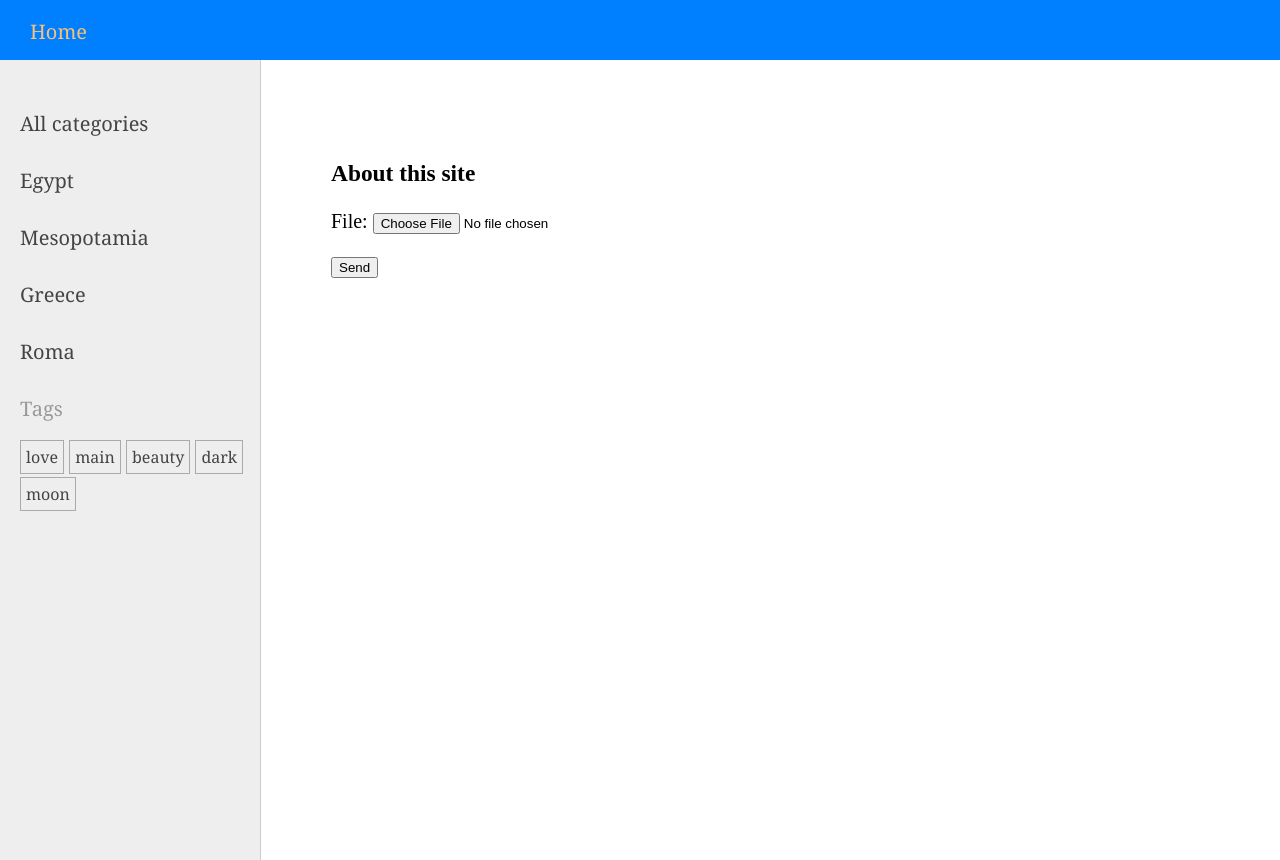
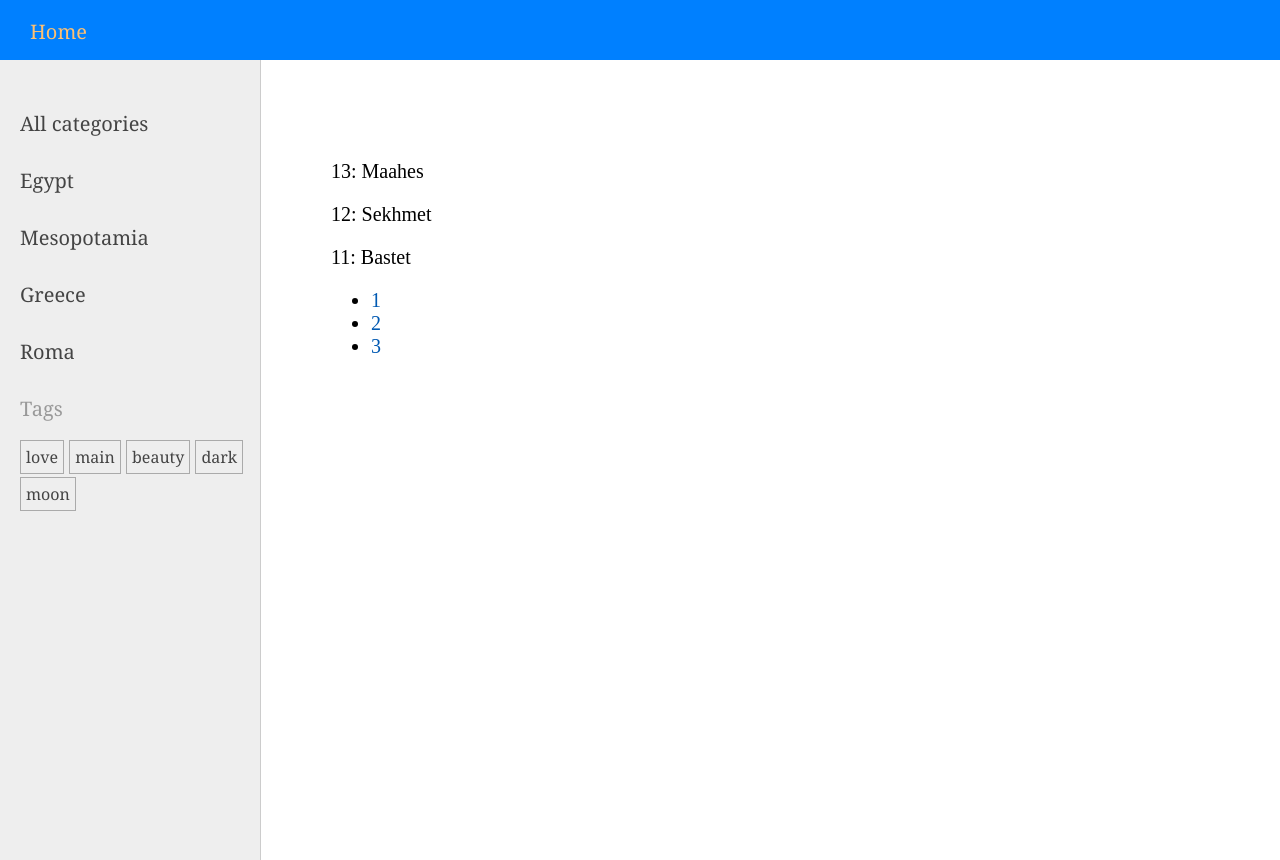
Before and after one commit to TeaThais/gods_project, a Django app: page /about/ in a window 1280 px wide. Run offline with Django 4.2, Linux system fonts and the light colour scheme; data comes from the database, SQL or seed files in the repository.

Commit message:
paginator_with_function

```diff
--- a/gods/goddesses/templates/goddesses/about.html
+++ b/gods/goddesses/templates/goddesses/about.html
@@ -1,12 +1,33 @@
 {% extends 'base.html' %}
 
+<!--{% block contentt %}-->
+<!--<h3>{{ text }}</h3>-->
+
+<!--<form action="" method="post" enctype="multipart/form-data">-->
+<!--    {% csrf_token %}-->
+<!--&lt;!&ndash;    <p><input type="file" name="file_upload"></p>&ndash;&gt;-->
+<!--    {{ form.as_p }}-->
+<!--    <p><button type="submit">Send</button></p>-->
+<!--</form>-->
+<!--{% endblock %}-->
+
+
 {% block content %}
-<h3>{{ text }}</h3>
 
-<form action="" method="post" enctype="multipart/form-data">
-    {% csrf_token %}
-<!--    <p><input type="file" name="file_upload"></p>-->
-    {{ form.as_p }}
-    <p><button type="submit">Send</button></p>
-</form>
+{% for item in page_obj %}
+<p>{{ item.pk }}: {{ item }}</p>
+{% endfor %}
+
+<nav>
+    <ul>
+        {% for p in page_obj.paginator.page_range %}
+        <li>
+            <a href="?page={{ p }}">{{ p }}</a>
+        </li>
+        {% endfor %}
+    </ul>
+
+</nav>
+
+
 {% endblock %}
--- a/gods/goddesses/views.py
+++ b/gods/goddesses/views.py
@@ -1,3 +1,4 @@
+from django.core.paginator import Paginator
 from django.http import HttpResponse, HttpResponseNotFound, Http404
 from django.shortcuts import render, redirect, get_object_or_404
 from django.template.defaultfilters import slugify
@@ -57,22 +58,32 @@ class GodsHome(DataMixin, ListView):
 
 
 def about(request):
-    if request.method == 'POST':
-        # handle_uploaded_file(request.FILES['file_upload'])
-        form = UploadFileForm(request.POST, request.FILES)
-        if form.is_valid():
-            # handle_uploaded_file(form.cleaned_data['file'])
-            f = UploadFiles(file=form.cleaned_data['file'])
-            f.save()
-    else:
-        form = UploadFileForm()
-    data = {
-        'title': "About",
-        'text': "About this site",
-        # 'menu': menu,
-        'form': form
-    }
-    return render(request, 'goddesses/about.html', data)
+    god_list = Goddesses.published.all()
+    paginator = Paginator(god_list, 3)
+
+    p_number = request.GET.get('page')
+    page_obj = paginator.get_page(p_number)
+
+    return render(request, 'goddesses/about.html', {'page_obj': page_obj})
+
+
+ #  def about(request):
+    # if request.method == 'POST':
+    #     # handle_uploaded_file(request.FILES['file_upload'])
+    #     form = UploadFileForm(request.POST, request.FILES)
+    #     if form.is_valid():
+    #         # handle_uploaded_file(form.cleaned_data['file'])
+    #         f = UploadFiles(file=form.cleaned_data['file'])
+    #         f.save()
+    # else:
+    #     form = UploadFileForm()
+    # data = {
+    #     'title': "About",
+    #     'text': "About this site",
+    #     # 'menu': menu,
+    #     'form': form
+    # }
+    # return render(request, 'goddesses/about.html', data)
 
 
 # def show_post(request, post_slug):
```
